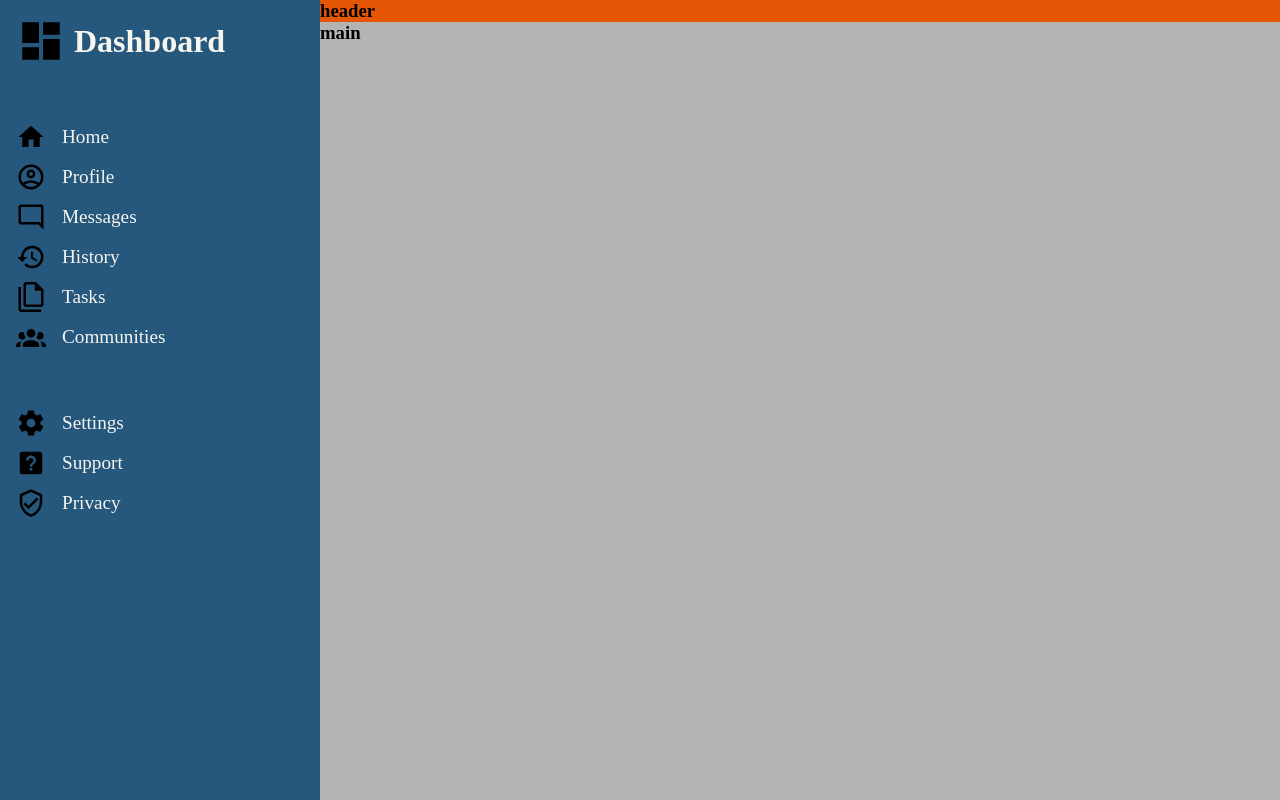
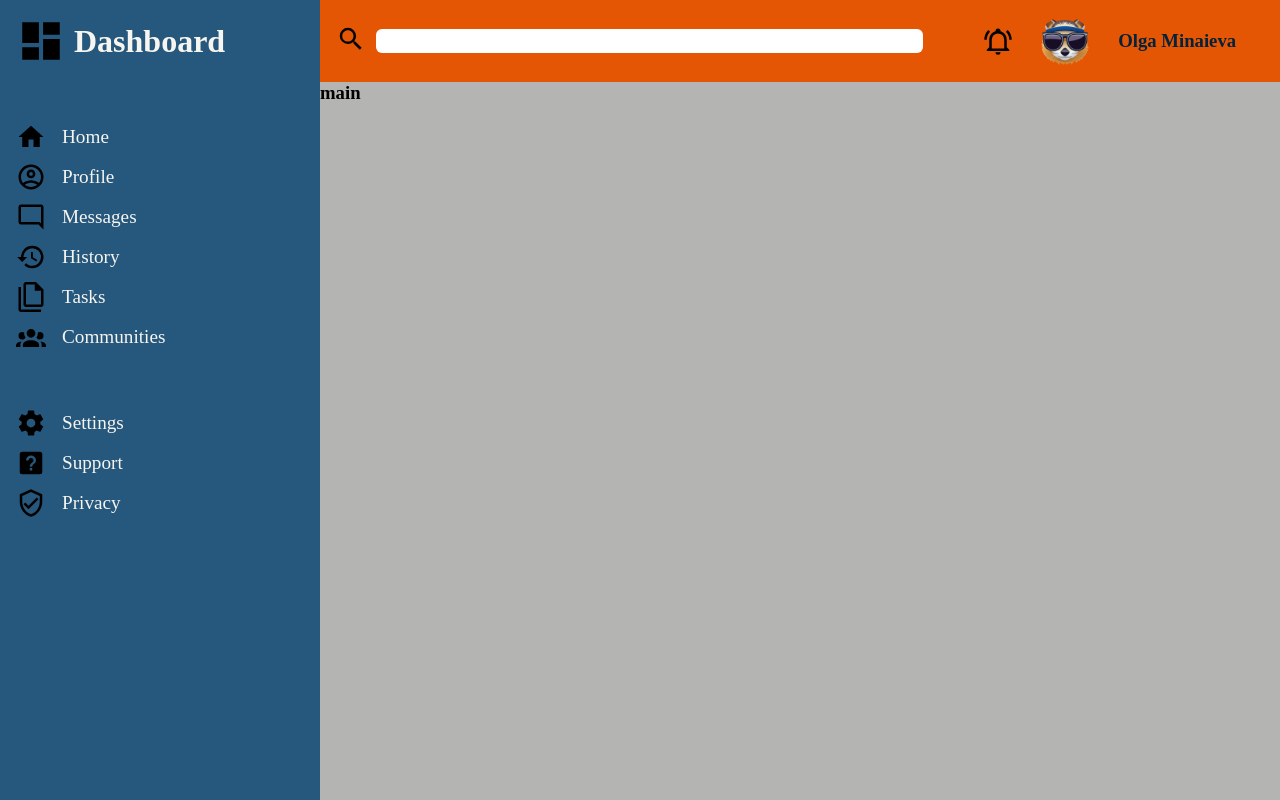
Before and after one commit to OlgaMinaievaWebDev/Admin-Dashboard, a plain HTML site: page index.html in a window 1280 px wide. Drawn offline with Linux system fonts and the light colour scheme.

Commit message:
header styling top added

```diff
--- a/index.html
+++ b/index.html
@@ -80,7 +80,23 @@
         </ul>
       </div>
       <div class="header">
-        <h3>header</h3>
+        <div class="top">
+          <div class="search-bar">
+            <label for="search-bar">
+              <img src="./resources/icons/search.svg" alt="search-icon" />
+            </label>
+            <input type="text" name="search-bar" />
+          </div>
+          <div class="account">
+            <img
+              src="./resources/icons/notification.svg"
+              alt="notification-icon"
+            />
+            <div class="avatar"></div>
+            <h3>Olga Minaieva</h3>
+          </div>
+        </div>
+        <div class="bottom"></div>
       </div>
       <div class="main-content">
         <h3>main</h3>
--- a/style.css
+++ b/style.css
@@ -17,6 +17,46 @@
 .header {
   background-color: #e55604;
   grid-area: header;
+  padding: 1rem;
+}
+
+.header img {
+  max-width: 30px;
+}
+
+input {
+  font-size: 1rem;
+  padding: 3px;
+  border-radius: 6px;
+  outline: none;
+  border: none;
+}
+
+.top {
+  display: grid;
+  grid-template-columns: 2fr 1fr;
+}
+
+.account {
+  display: flex;
+  justify-content: space-evenly;
+  align-items: center;
+  color: #042239;
+}
+
+.account div {
+  background: url("./resources/icons/avatar.png") center center / cover
+    no-repeat;
+  width: 50px;
+  height: 50px;
+  border-radius: 50%;
+}
+
+.search-bar {
+  display: grid;
+  grid-template-columns: 40px 1fr;
+  align-items: center;
+  margin-right: 2rem;
 }
 
 .sidebar {
```
Also changed, not shown: resources/icons/avatar.png (added), resources/icons/avatar.webp (added), resources/icons/notification.svg (added), resources/icons/search.svg (added).
